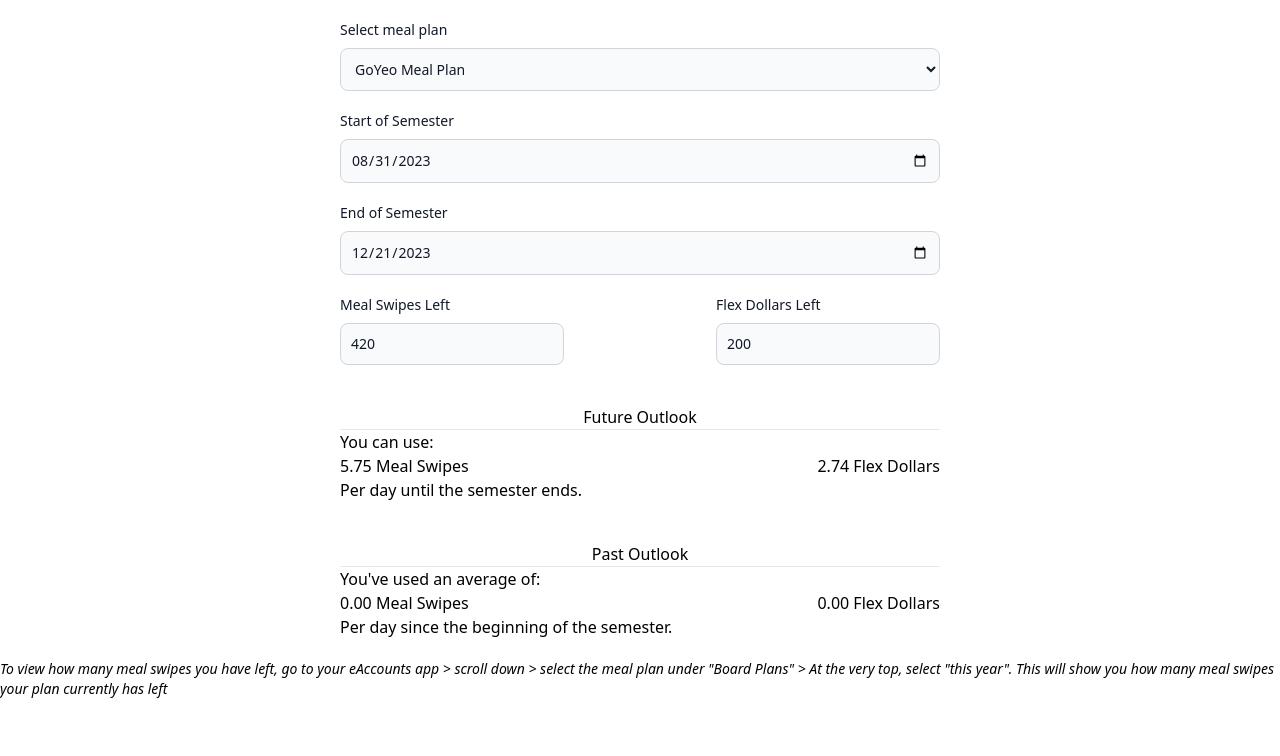
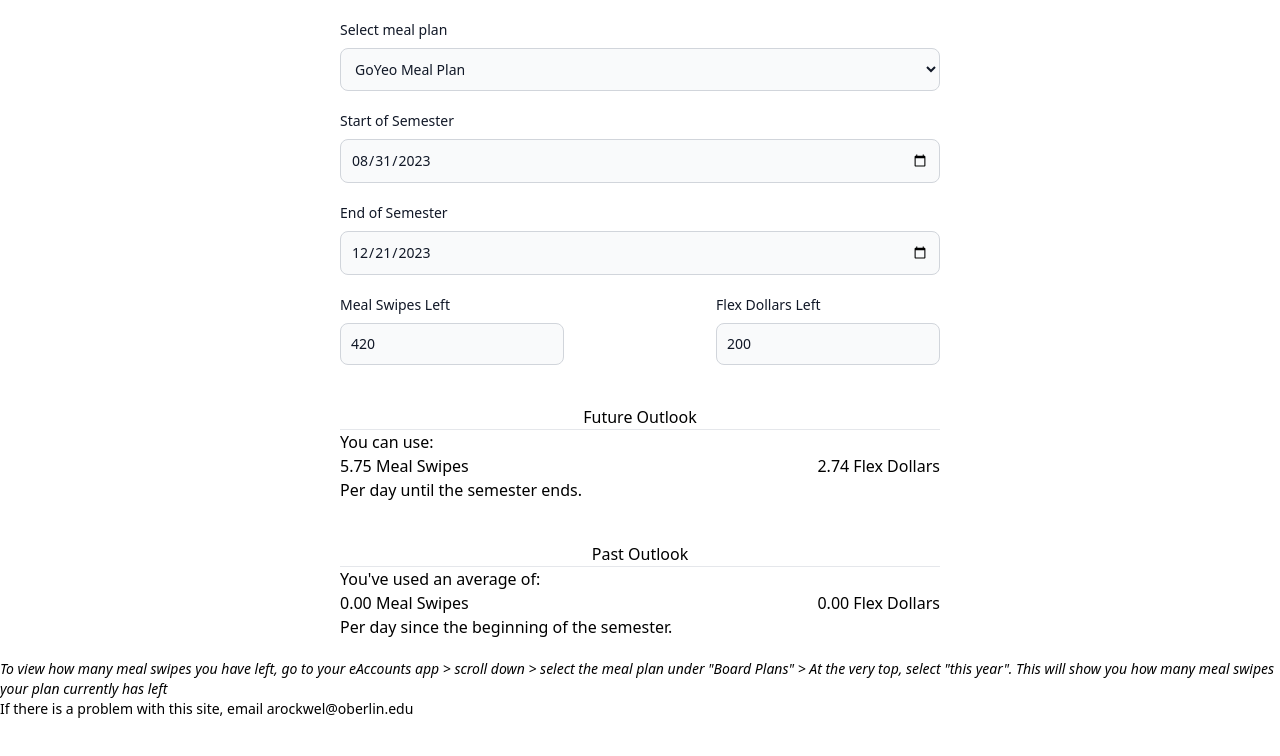
Before and after one commit to Ak1ve/austinrockwellnet, a Next.js app: page /meal in a window 1280 px wide. Shown: the top 756 px of the page. Built offline with nearby package versions, Linux system fonts and the light colour scheme.

Commit message:
Added email

```diff
--- a/app/meal/page.tsx
+++ b/app/meal/page.tsx
@@ -127,6 +127,7 @@ export default function component() {
             Per day since the beginning of the semester.
         </div >
         <div className="text-sm italic">To view how many meal swipes you have left, go to your eAccounts app {">"} scroll down {">"} select the meal plan under "Board Plans" {">"} At the very top, select "this year".  This will show you how many meal swipes your plan currently has left </div>
+        <div className="text-sm">If there is a problem with this site, email <a href="mailto:arockwel@oberlin.edu">arockwel@oberlin.edu</a></div>
         </>
     );
 }
```
